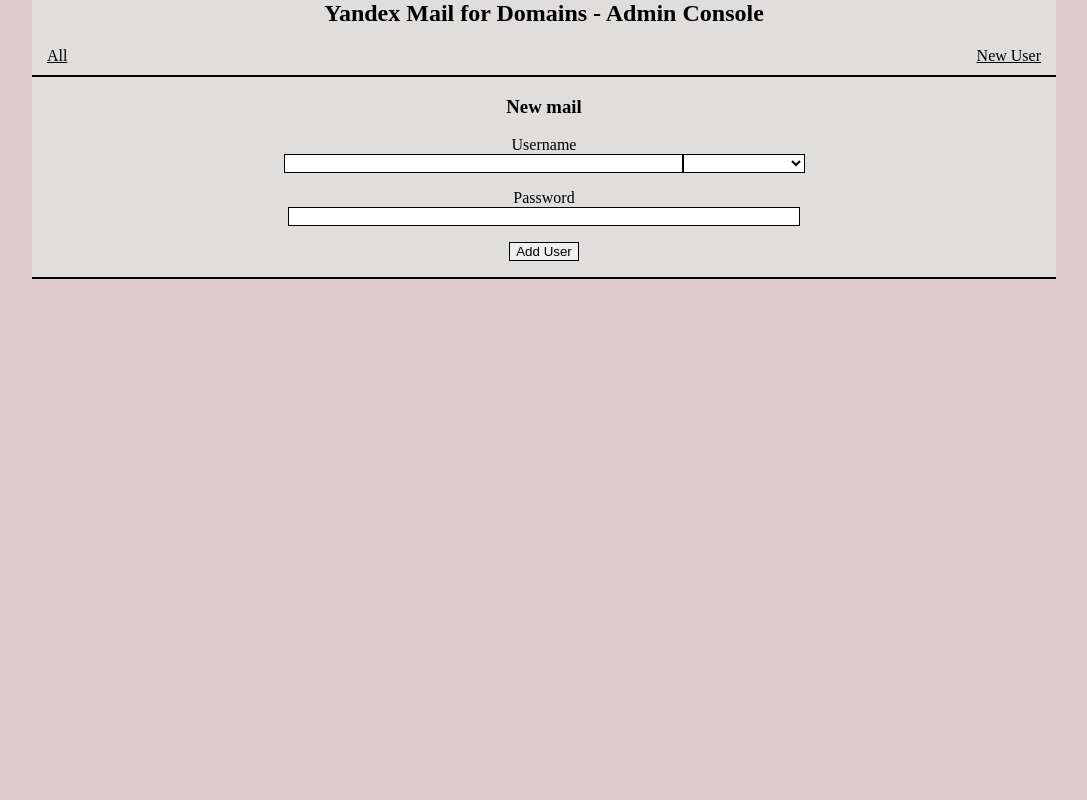
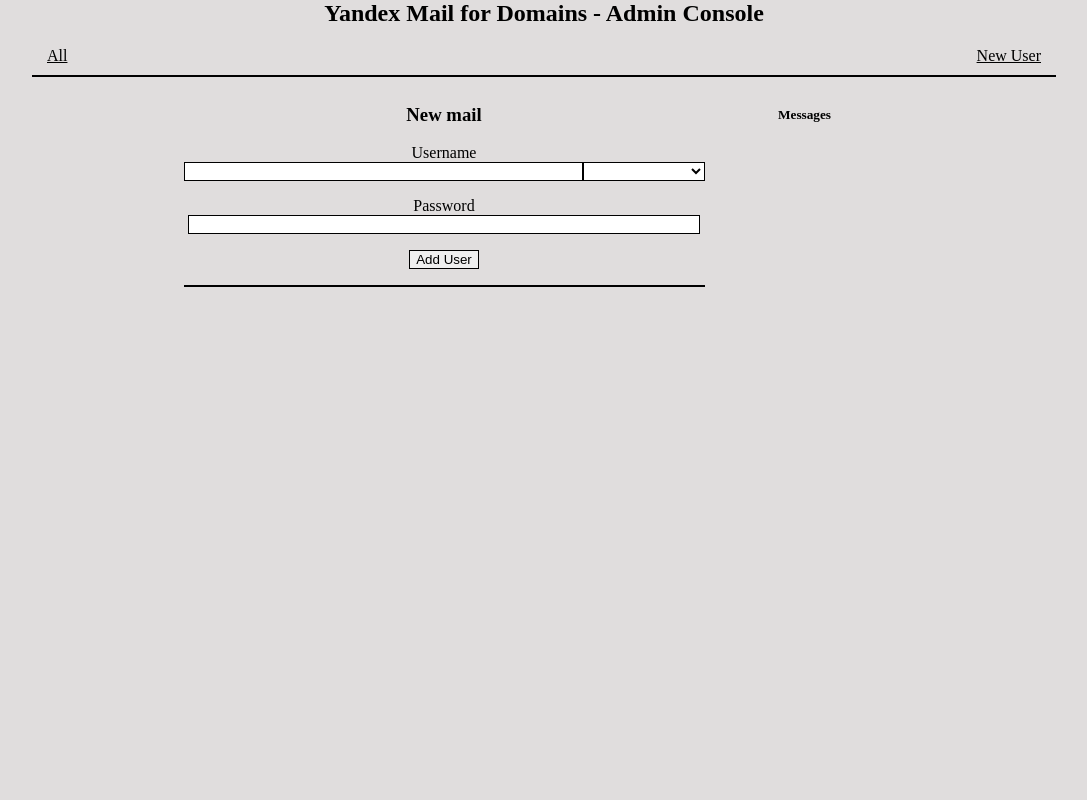
Before and after one commit to edkliff/yandex-mail, a Flask app: page /new in a window 1280 px wide. Shown: the whole page, without its empty margins (96-1183 px from the left). Run offline with Flask 2, Linux system fonts and the light colour scheme; lists and menus that the app fills with data are empty; parts of the project's set-up code (start-up, migrations or seed data) failed here and were passed over.

Commit message:
Redesign #2 - backrounds, flexes

```diff
--- a/app/static/base.css
+++ b/app/static/base.css
@@ -33,7 +33,7 @@ hr {
 body {
     font-size: 16px;
     margin: 0 auto;
-    background: #E0CCCC;
+    background: #E0DDDD;
 }
 
 hr {
@@ -59,6 +59,7 @@ select {
     justify-content: space-between;
     align-items: flex-start;
     margin: 10 15 10 15;
+    background: #E0DDDD;
 }
 
 .active-user {
@@ -66,13 +67,28 @@ select {
 }
 
 .non-active-user {
-    background: #E6E6FA;
+    background: #E0DDCD;
 }
 
 .main-screen {
+    max-width: 800px;
+    background: #E0DDDD;
+}
+
+.logs {
+    width: 200px;
+}
+
+.blocks-flex {
+    display: flex;
+    flex-direction: row;
+    justify-content: center;
+    align-items: stretch;
+    background: #E0DDDD;
+
+}
+
+.header {
     max-width: 1024px;
-    height 100%;
     background: #E0DDDD;
-    border: 1px;
-    border-color: black;
 }
--- a/app/templates/base.html
+++ b/app/templates/base.html
@@ -10,7 +10,7 @@
     <body>
 
         <center>
-            <div class="main-screen">
+            <div class="header">
                 <h2>Yandex Mail for Domains - Admin Console</h2>
                 <div class="flex-cont-space-around">
                     <div>
@@ -26,11 +26,15 @@
                         <a href="/new">New User </a>
                     </div>
                 </div>
-
                 <hr>
+            </div>
+            <div class="blocks-flex">
+                <div class="main-screen">
                         {% block content %}{% endblock %}
-
                     <hr>
+                </div>
+                <div class="logs">
+                    <h5>Messages</h5>
                     {% with messages = get_flashed_messages() %}
                     {% if messages %}
                     <ul>
@@ -41,6 +45,9 @@
                     {% endif %}
                     {% endwith %}
                 </div>
+
+            </div>
+
         </center>
     </body>
 </html>
```
Lines whose indentation alone changed are shown as unchanged.
